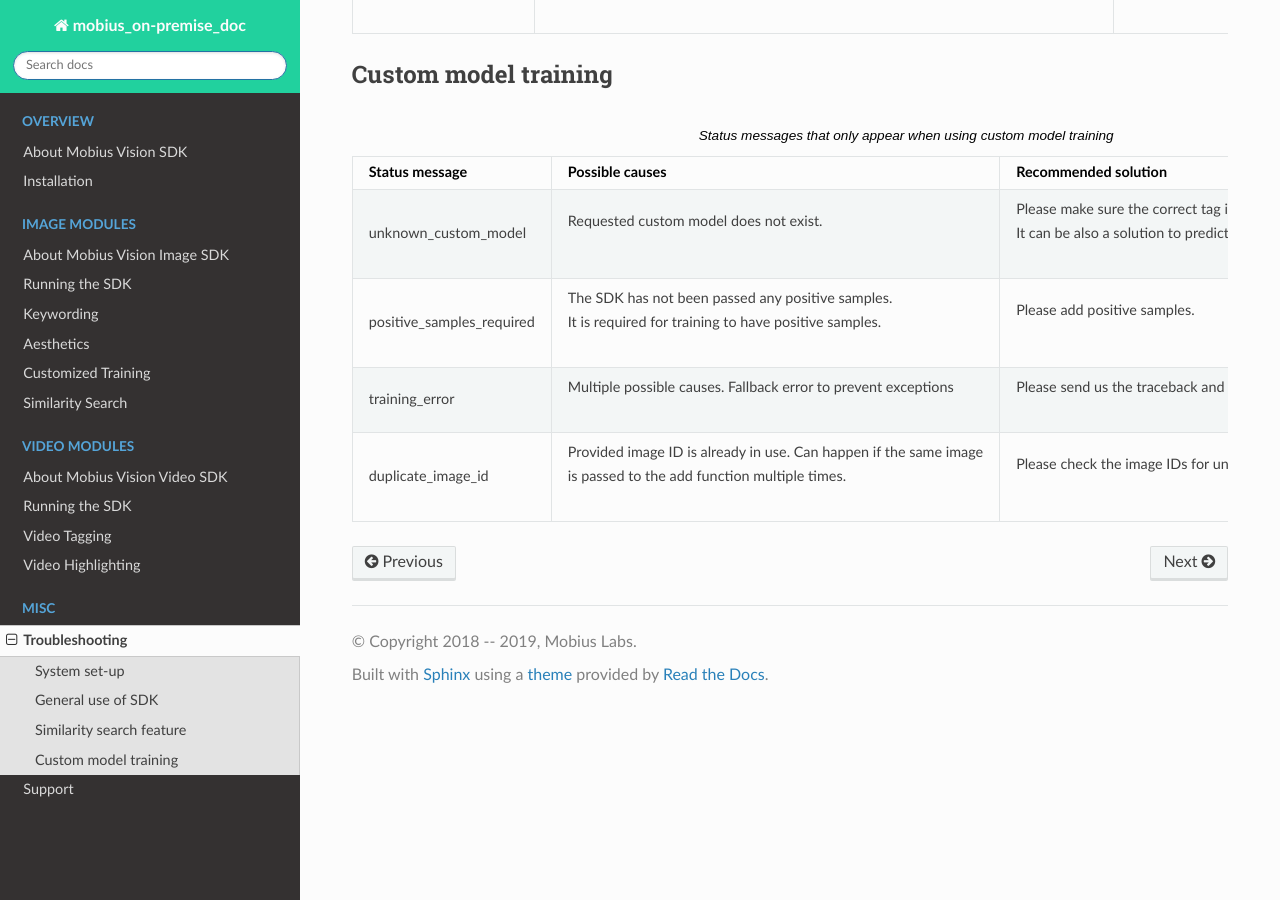
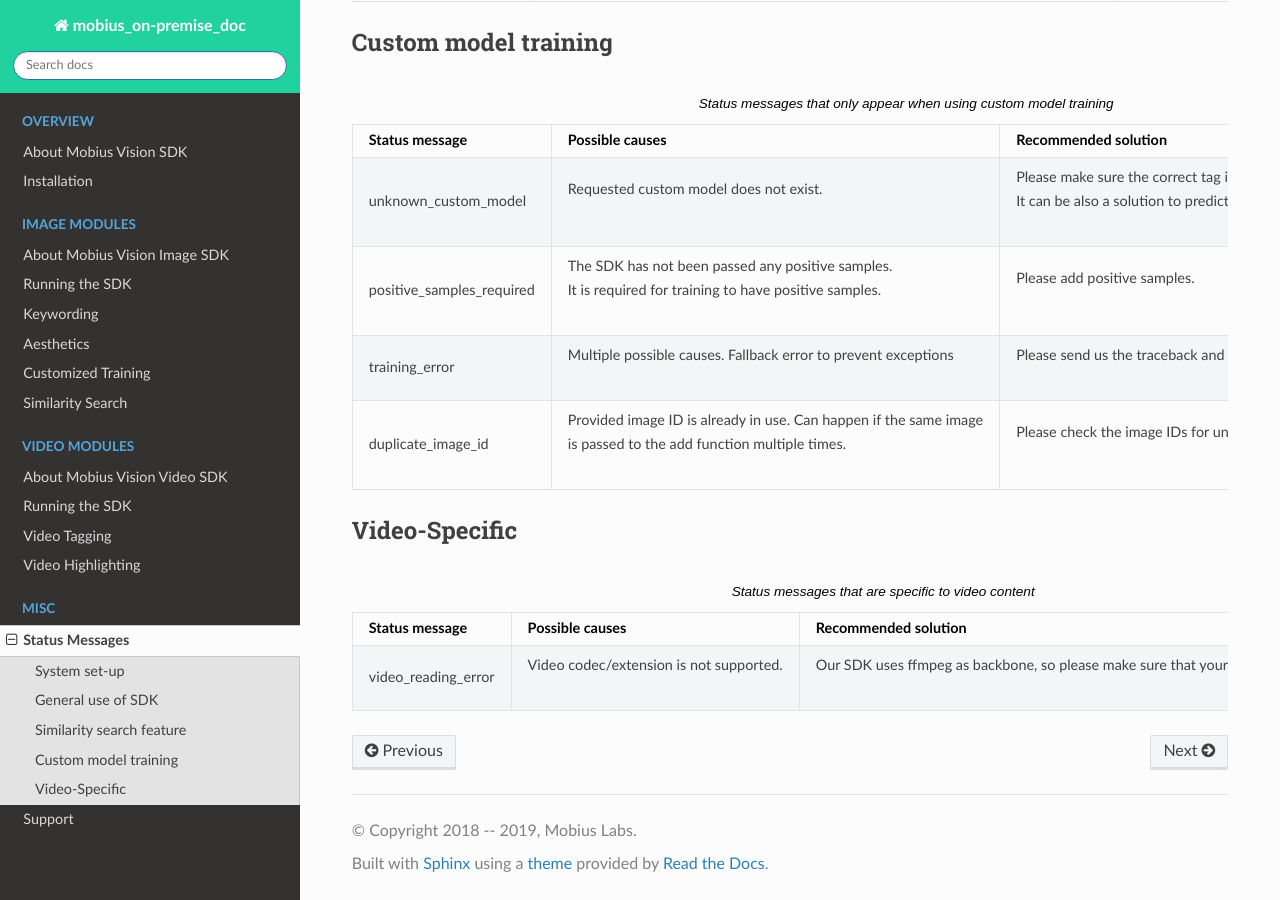
Before and after one commit to rumlingd/mobius_on-premise_doc, a Sphinx documentation site: the page built from source/error_codes.rst, in a window 1280 px wide and 900 px high, scrolled down 2227 px. Built offline with Sphinx 7.4.7 and the Read the Docs theme 2.0.0, drawn with Linux system fonts in a browser that asks for light colours; formulas are drawn with MathJax 3; some of the changed text lies outside the part shown.

Commit message:
Error message cleanup
* Moved video error messages to Misc
* Changed title from "Troubleshooting" to "Status messages"

```diff
--- a/source/error_codes.rst
+++ b/source/error_codes.rst
@@ -1,4 +1,4 @@
-Troubleshooting
+Status Messages
 =================================
 
 The SDK is designed to return status messages to the user.
@@ -11,14 +11,13 @@ Messages are generally shown in the cases of errors or ongoing processing only.
 System set-up
 ----------------
 
-
 .. list-table:: Status messages in the context of system set-up
    :widths: 25 25 50
    :header-rows: 1
 
    * - Status message
-     - | Possible causes
-     - | Recommended solution
+     - Possible causes
+     - Recommended solution
    * - invalid_signature
      - | Various causes possible such as some issue with our token server.
      - | Please contact us.
@@ -37,7 +36,6 @@ System set-up
    * - unknown_token
      - | Token is not registered in our token verification system
      - | Please check your token.
-
 
 
 General use of SDK
@@ -86,7 +84,6 @@ General use of SDK
    * - unknown_error
      - | Something unexpected happened. Catch-all error message.
      - | Please send us the traceback and exception fields of the response.
-
 
 
 Similarity search feature
@@ -143,3 +140,18 @@ Custom model training
      - | Provided image ID is already in use. Can happen if the same image
        | is passed to the add function multiple times.
      - | Please check the image IDs for uniqueness and remove duplicates.
+
+
+Video-Specific
+------------------------
+
+.. list-table:: Status messages that are specific to video content
+   :widths: 25 25 50
+   :header-rows: 1
+
+   * - Status message
+     - Possible causes
+     - Recommended solution
+   * - video_reading_error
+     - | Video codec/extension is not supported.
+     - | Our SDK uses ffmpeg as backbone, so please make sure that your video is supported by ffmpeg.
```
Also changed, not shown: source/video_highlighting.rst (+0 -9 lines), source/video_keywording.rst (+0 -14 lines).
